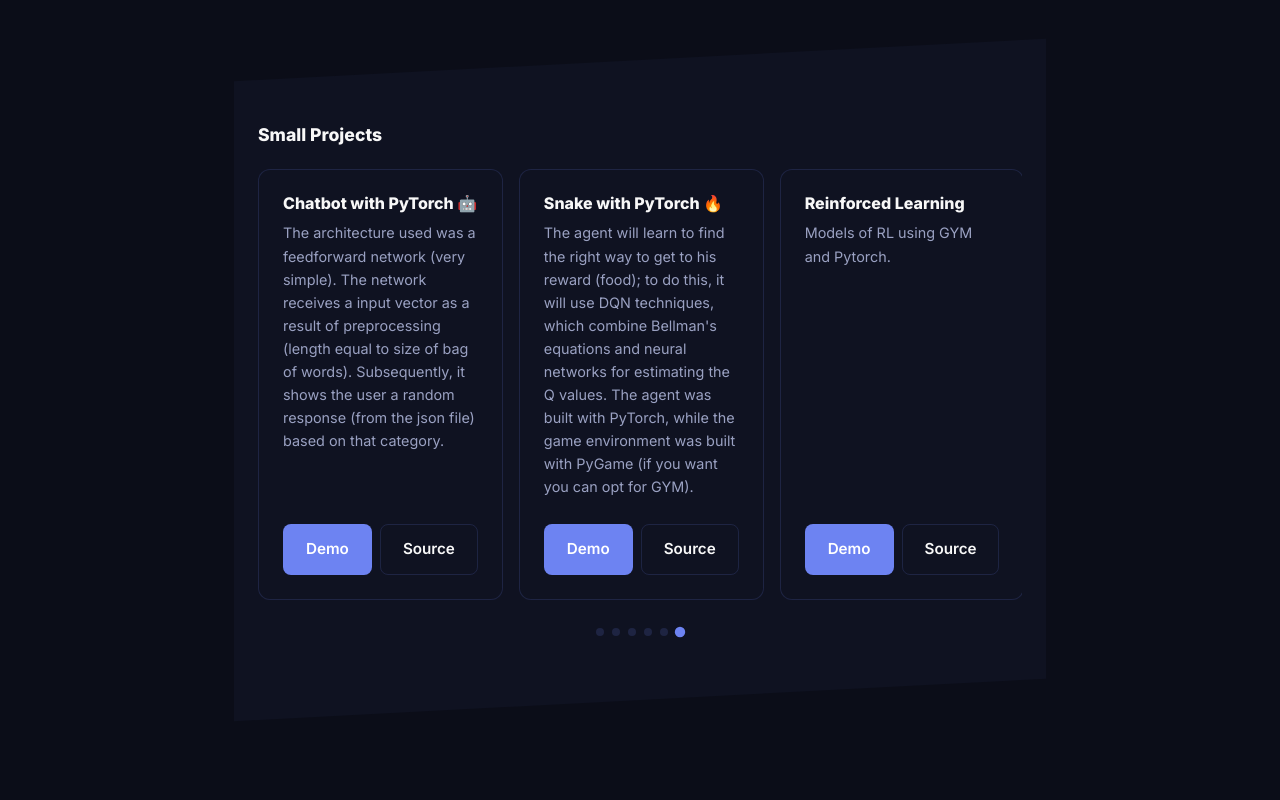
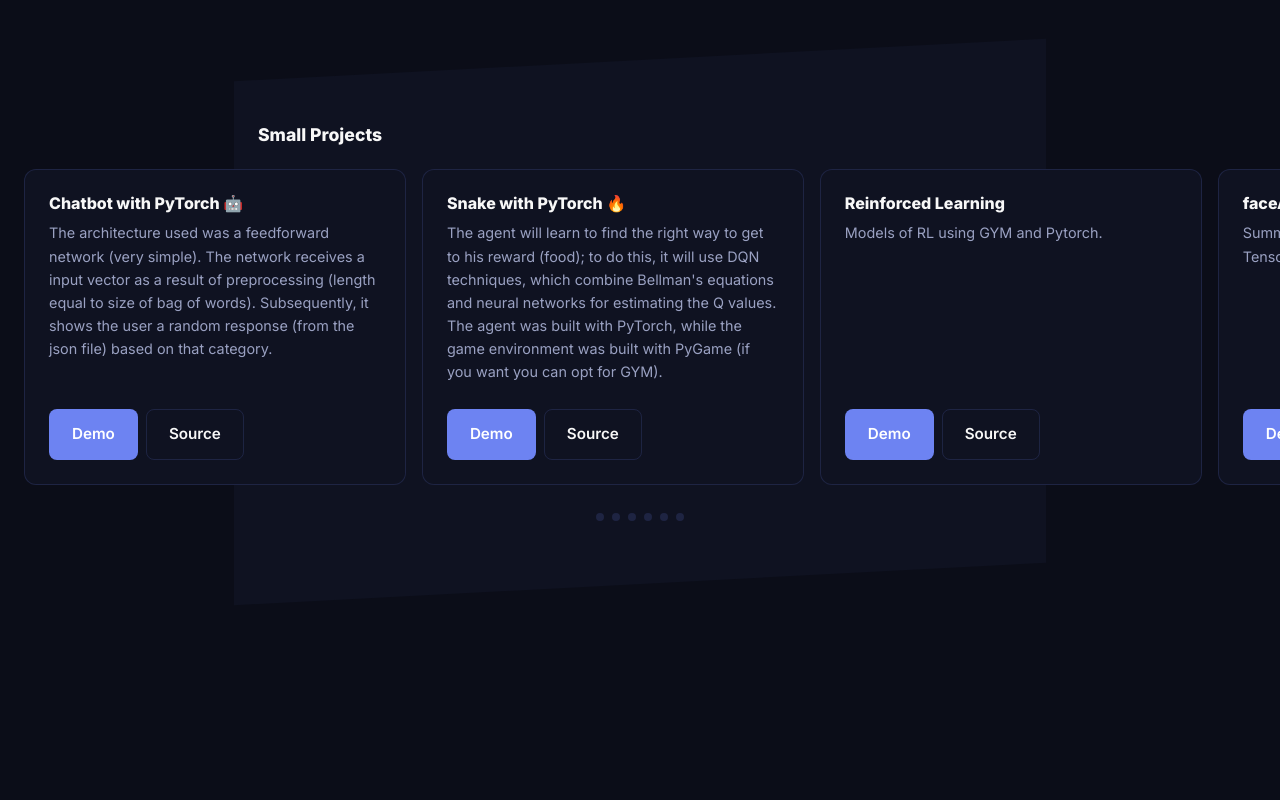
Before and after one commit to HiroForYou/cristhIAn, an Astro site: page / in a window 1280 px wide. Shown: the part 4080-4880 px from the top of the page. Built offline with nearby package versions, Linux system fonts and the light colour scheme; Astro itself is replaced by a stand-in of ours.

Commit message:
Full-bleed carousel, styled scrollbar, hidden email text, scalable tag list
The Small Projects carousel is now full-bleed (100vw, breaking out of
the container) like the original's SmallProjects/BG styled-component
trick, instead of being boxed into the 860px content width.

Restores the original's custom scrollbar styling (colored thumb using
--color-primary, matching whichever theme/mode is active) globally,
lost in the port from styles/scrollbar.style.js.

Contact's email button no longer prints the raw address as visible
text — label is now "Email Me", the mailto: still works the same
(the address necessarily stays in the href, but it's not shown as
plain text on the page).

Blog tag filter now caps visible chips at 8 and folds the rest behind
a "+N more" toggle, so a growing tag list won't crowd the page.

```diff
--- a/src/components/Contact.astro
+++ b/src/components/Contact.astro
@@ -13,7 +13,7 @@
     </p>
 
     <div class="contact__links">
-      <a class="btn btn-primary" href={`mailto:${EMAIL}`}>{EMAIL}</a>
+      <a class="btn btn-primary" href={`mailto:${EMAIL}`}>Email Me</a>
       <a class="btn btn-secondary" href={LINKEDIN_URL} target="_blank" rel="noopener noreferrer">
         LinkedIn
       </a>
--- a/src/components/SmallProjects.astro
+++ b/src/components/SmallProjects.astro
@@ -5,8 +5,9 @@
 <div class="small-projects">
   <div class="small-projects__skew" aria-hidden="true"></div>
 
-  <div class="small-projects__inner container">
+  <div class="container">
     <h3 class="small-projects__title">Small Projects</h3>
+  </div>
 
   <div class="carousel" id="small-projects-carousel">
     <div class="carousel__track">
@@ -29,10 +30,11 @@
         ))
       }
     </div>
+  </div>
 
+  <div class="container">
     <div class="carousel__dots">
       {smallProjects.map((_, i) => <button type="button" class="carousel__dot" data-index={i} aria-label={`Go to slide ${i + 1}`} />)}
-      </div>
     </div>
   </div>
 </div>
@@ -57,6 +59,15 @@
     margin-bottom: 24px;
   }
 
+  .carousel {
+    width: 100vw;
+    position: relative;
+    left: 50%;
+    right: 50%;
+    margin-left: -50vw;
+    margin-right: -50vw;
+  }
+
   .carousel__track {
     display: flex;
     gap: 16px;
@@ -64,7 +75,8 @@
     overflow-y: hidden;
     scroll-snap-type: x mandatory;
     scroll-behavior: smooth;
-    padding-bottom: 8px;
+    scroll-padding-inline: 24px;
+    padding: 0 24px 8px;
     scrollbar-width: none;
   }
 
--- a/src/styles/global.css
+++ b/src/styles/global.css
@@ -23,6 +23,22 @@
 
 html {
   scroll-behavior: smooth;
+  scrollbar-color: var(--color-primary) var(--color-bg);
+  scrollbar-width: thin;
+}
+
+::-webkit-scrollbar {
+  width: 10px;
+  height: 7px;
+}
+
+::-webkit-scrollbar-track {
+  background: var(--color-bg);
+}
+
+::-webkit-scrollbar-thumb {
+  background: var(--color-primary);
+  border-radius: 10px;
 }
 
 body {
```
Also changed, not shown: src/pages/blog/index.astro (+35 -1 lines). Lines whose indentation alone changed are shown as unchanged.
